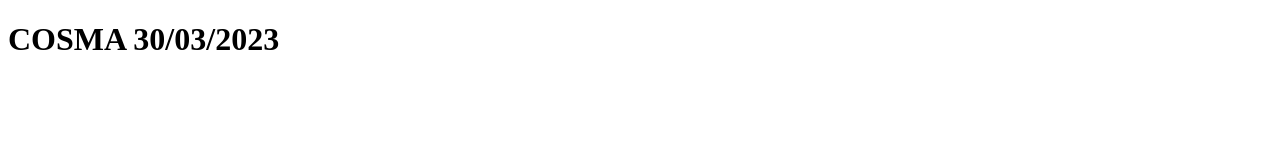
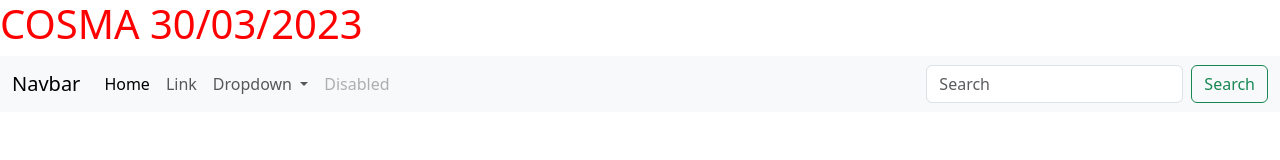
Before and after one commit to Upsetz/Cosma-Compito1, a plain HTML site: page index.html in a window 1280 px wide. Drawn offline with nearby package versions, Linux system fonts and the light colour scheme.

Commit message:
added navbar

```diff
--- a/index.html
+++ b/index.html
@@ -5,8 +5,49 @@
     <meta http-equiv="X-UA-Compatible" content="IE=edge">
     <meta name="viewport" content="width=device-width, initial-scale=1.0">
     <title>Document</title>
+    <link href="https://cdn.jsdelivr.net/npm/bootstrap@5.3.0-alpha2/dist/css/bootstrap.min.css" rel="stylesheet" integrity="sha384-aFq/bzH65dt+w6FI2ooMVUpc+21e0SRygnTpmBvdBgSdnuTN7QbdgL+OapgHtvPp" crossorigin="anonymous">
+    <link rel="stylesheet" href="./css/style.css">
 </head>
 <body>
     <h1 class="titolo">COSMA 30/03/2023</h1>
+
+    <nav class="navbar navbar-expand-lg bg-body-tertiary">
+        <div class="container-fluid">
+          <a class="navbar-brand" href="#">Navbar</a>
+          <button class="navbar-toggler" type="button" data-bs-toggle="collapse" data-bs-target="#navbarSupportedContent" aria-controls="navbarSupportedContent" aria-expanded="false" aria-label="Toggle navigation">
+            <span class="navbar-toggler-icon"></span>
+          </button>
+          <div class="collapse navbar-collapse" id="navbarSupportedContent">
+            <ul class="navbar-nav me-auto mb-2 mb-lg-0">
+              <li class="nav-item">
+                <a class="nav-link active" aria-current="page" href="#">Home</a>
+              </li>
+              <li class="nav-item">
+                <a class="nav-link" href="#">Link</a>
+              </li>
+              <li class="nav-item dropdown">
+                <a class="nav-link dropdown-toggle" href="#" role="button" data-bs-toggle="dropdown" aria-expanded="false">
+                  Dropdown
+                </a>
+                <ul class="dropdown-menu">
+                  <li><a class="dropdown-item" href="#">Action</a></li>
+                  <li><a class="dropdown-item" href="#">Another action</a></li>
+                  <li><hr class="dropdown-divider"></li>
+                  <li><a class="dropdown-item" href="#">Something else here</a></li>
+                </ul>
+              </li>
+              <li class="nav-item">
+                <a class="nav-link disabled">Disabled</a>
+              </li>
+            </ul>
+            <form class="d-flex" role="search">
+              <input class="form-control me-2" type="search" placeholder="Search" aria-label="Search">
+              <button class="btn btn-outline-success" type="submit">Search</button>
+            </form>
+          </div>
+        </div>
+      </nav>
+
+    <script src="https://cdn.jsdelivr.net/npm/bootstrap@5.3.0-alpha2/dist/js/bootstrap.bundle.min.js" integrity="sha384-qKXV1j0HvMUeCBQ+QVp7JcfGl760yU08IQ+GpUo5hlbpg51QRiuqHAJz8+BrxE/N" crossorigin="anonymous"></script>
 </body>
 </html>
```
